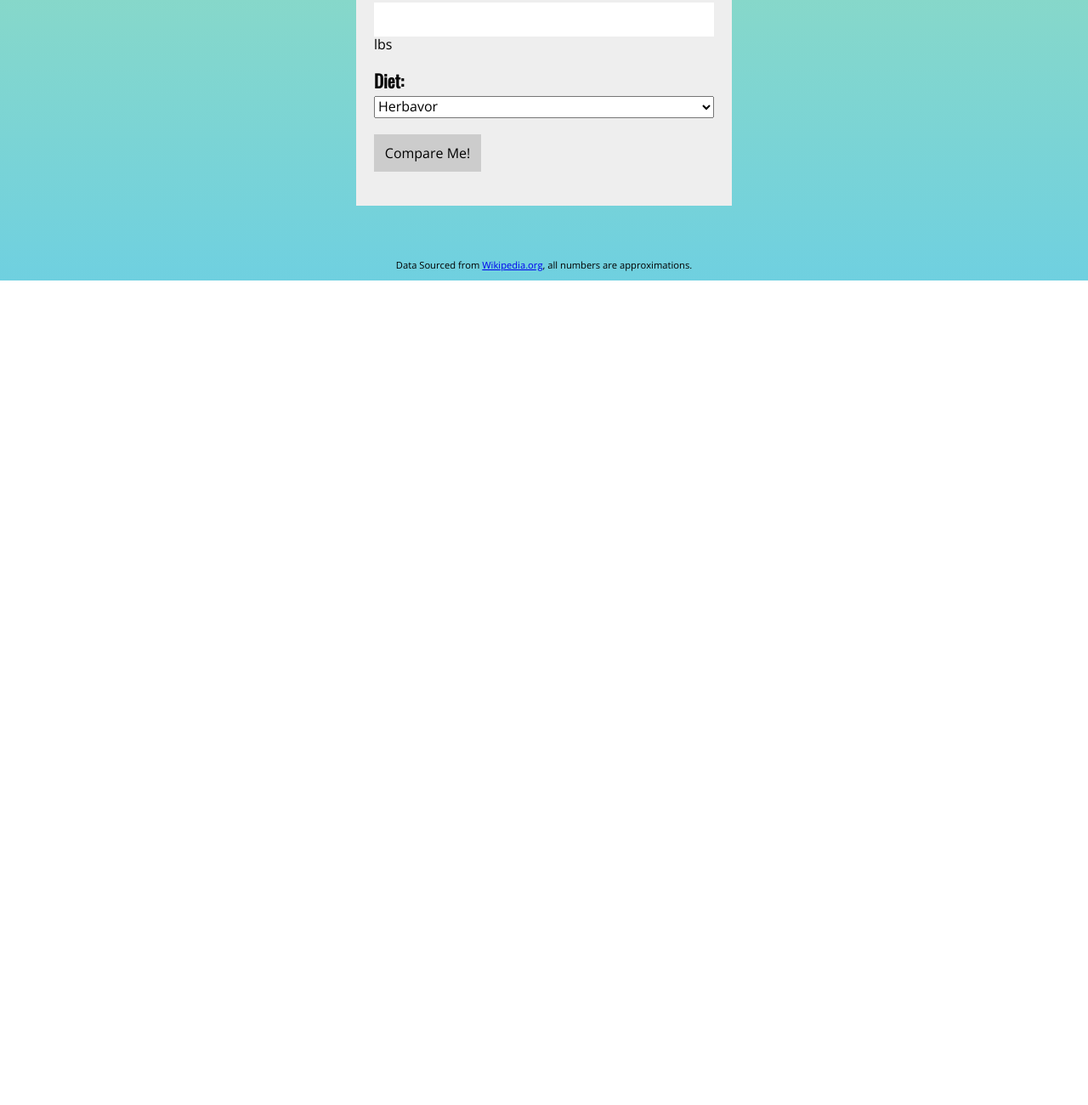
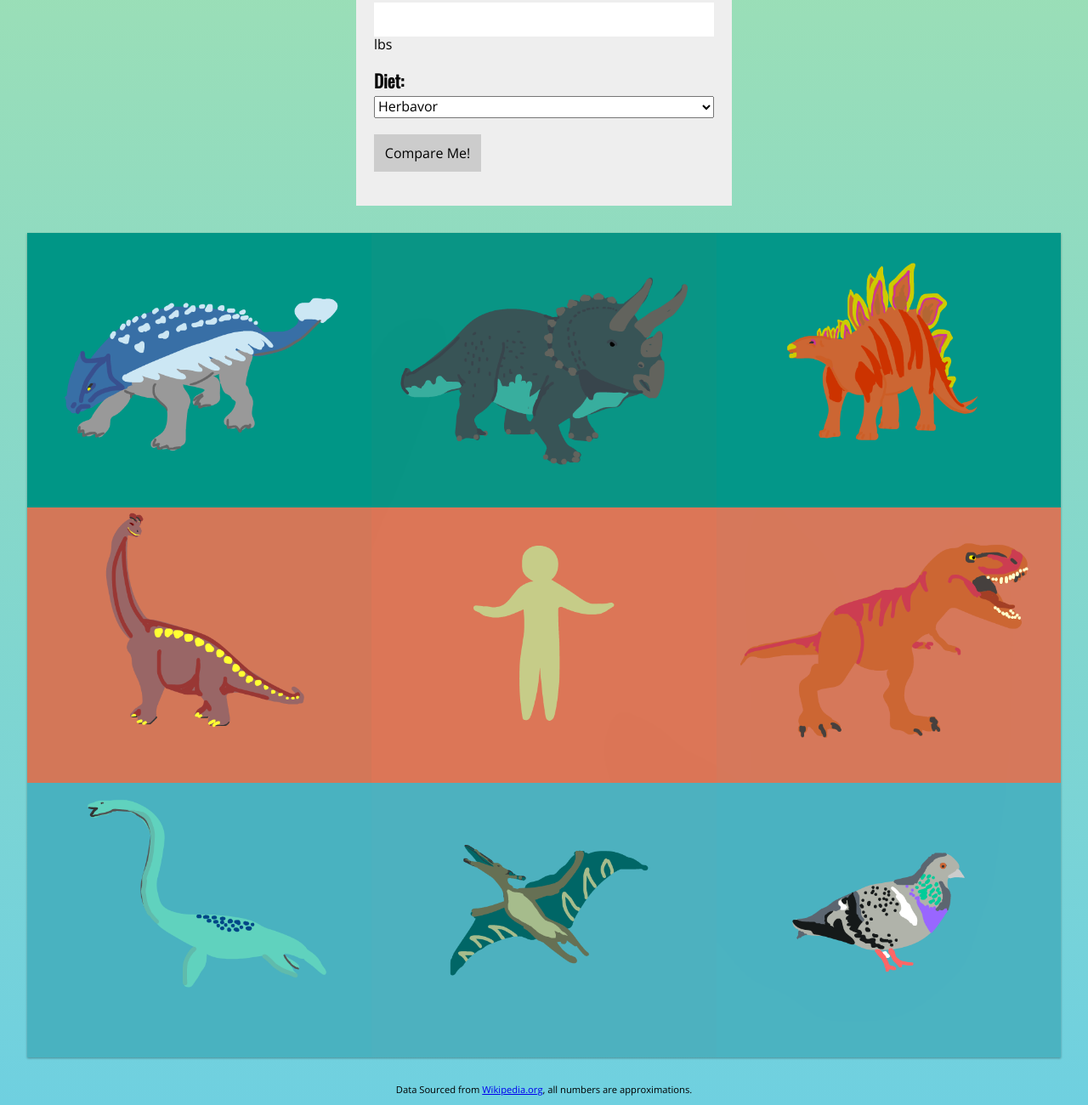
Before and after one commit to faridrh/uda_dinosaurs, a website built with webpack: page index.html in a window 1280 px wide. Shown: the part 526-1826 px from the top of the page at 85% size. Before the commit the page ends 856 px from the top, so only its background shows below. Built offline with nearby package versions, Linux system fonts and the light colour scheme; a web font is replaced by a local one.

Commit message:
Grid creation

```diff
--- a/app.css
+++ b/app.css
@@ -42,7 +42,7 @@ p {
     display: flex;
     margin: 2em;
     box-shadow: 0 1px 3px rgba(0,0,0,0.12), 0 1px 2px rgba(0,0,0,0.24);
-    flex-wrap: wrap;
+    flex-wrap: wrap ;
 }
 
 .grid-item {
--- a/index.html
+++ b/index.html
@@ -39,7 +39,41 @@
         </div>
     </form>
     <!-- .grid to attach tiles to -->
-    <main id="grid"></main>
+    <main id="grid">
+        <div class = "grid-item">
+        <section class ="grid-item" >
+            <img src="images/anklyosaurus.png" alt="anklyosaurus">
+        </section>
+        <section class ="grid-item">
+            <img src="images/brachiosaurus.png" alt="brachiosaurus">
+        </section>
+        <section class ="grid-item" >
+            <img src="images/elasmosaurus.png" alt="elasmosaurus">
+        </section>
+        </div>
+        <div class = "grid-item">
+        <section class ="grid-item">
+            <img src="images/triceratops.png" alt="triceratops">
+        </section>
+        <section class ="grid-item" >
+            <img src="images/human.png" alt="human">
+        </section>
+        <section class ="grid-item">
+            <img src="images/pteranodon.png" alt="pteranodon">
+        </section>
+        </div>
+        <div class="grid-item">
+        <section class ="grid-item" >
+            <img src="images/stegosaurus.png" alt="stegosaurus">
+        </section>
+        <section class ="grid-item">
+            <img src="images/tyrannosaurus rex.png" alt="tyrannosaurus">
+        </section>
+        <section class="grid-item">
+            <img src="images/pigeon.png" alt="pigeon">
+        </section>
+        </div>
+    </main>
     <footer>
         <!-- Include information source -->
         <p class="fine-print">Data Sourced from <a href="https://www.wikipedia.org/">Wikipedia.org</a>, all numbers are approximations.</p>
--- a/script/app.js
+++ b/script/app.js
@@ -21,6 +21,8 @@ Dino5= fs.Dinos[4];
 Dino6= fs.Dinos[5];
 Dino7= fs.Dinos[6];
 Dino8= fs.Dinos[7];
+
+//Set prototype to Dino
 Object.setPrototypeOf(Dino1,Dino)
 Object.setPrototypeOf(Dino2,Dino)
 Object.setPrototypeOf(Dino3,Dino)
```
